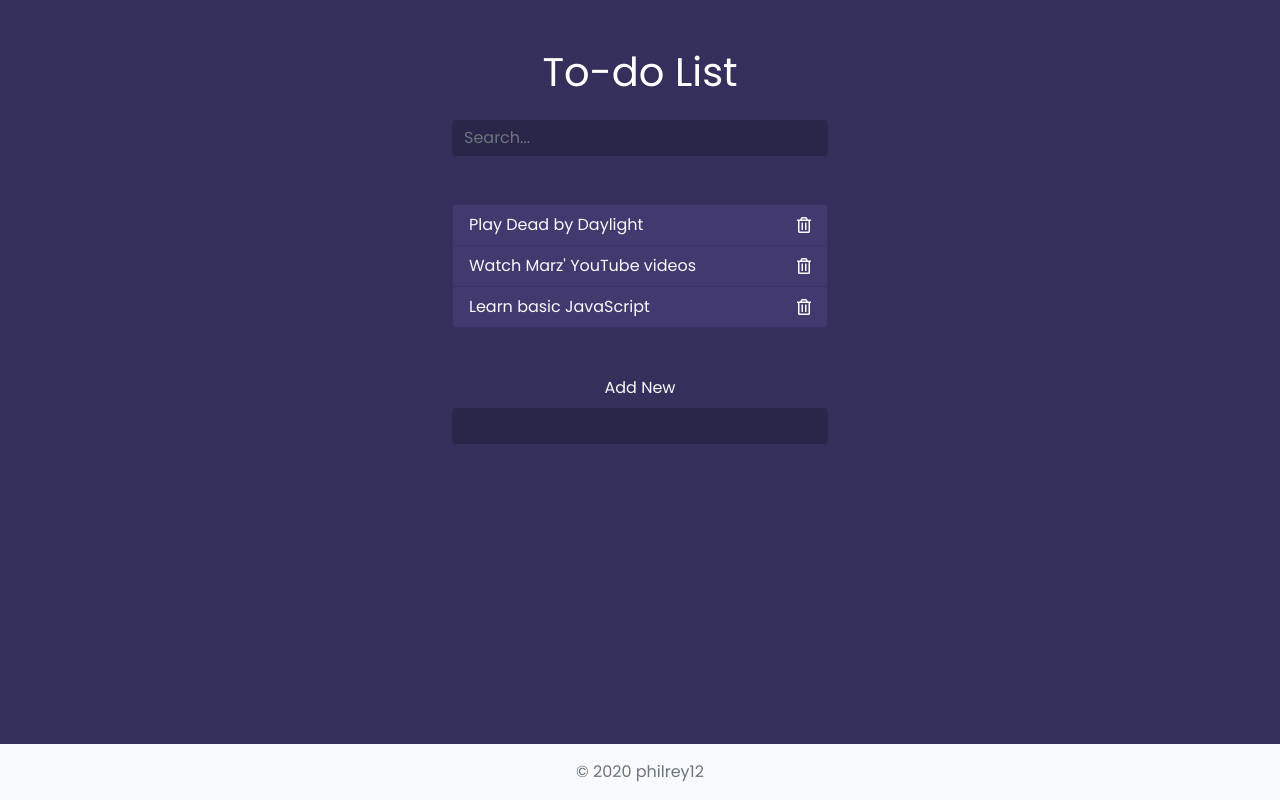
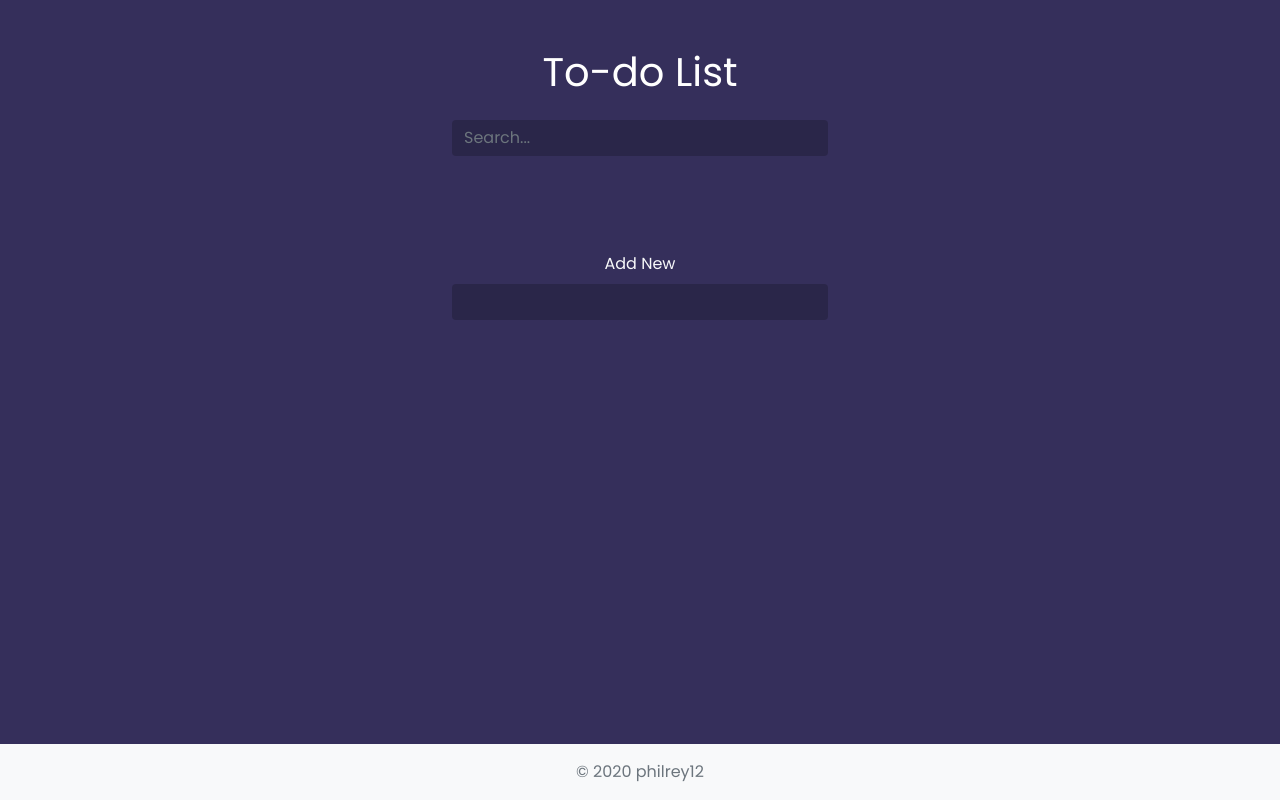
Before and after one commit to philrey12/todo-list, a plain HTML site: page index.html in a window 1280 px wide. Drawn offline with nearby package versions, Linux system fonts and the light colour scheme.

Commit message:
Edit index.html

```diff
--- a/index.html
+++ b/index.html
@@ -20,18 +20,7 @@
         </header>
 
         <ul class="list-group todos mx-auto text-light">
-            <li class="list-group-item d-flex justify-content-between align-items-center">
-                <span>Play Dead by Daylight</span>
-                <i class="far fa-trash-alt delete"></i>
-            </li>
-            <li class="list-group-item d-flex justify-content-between align-items-center">
-                <span>Watch Marz' YouTube videos</span>
-                <i class="far fa-trash-alt delete"></i>
-            </li>
-            <li class="list-group-item d-flex justify-content-between align-items-center">
-                <span>Learn basic JavaScript</span>
-                <i class="far fa-trash-alt delete"></i>
-            </li>
+            <!-- to-do list here -->
         </ul>
 
         <form class="add text-center my-4 py-4">
```
